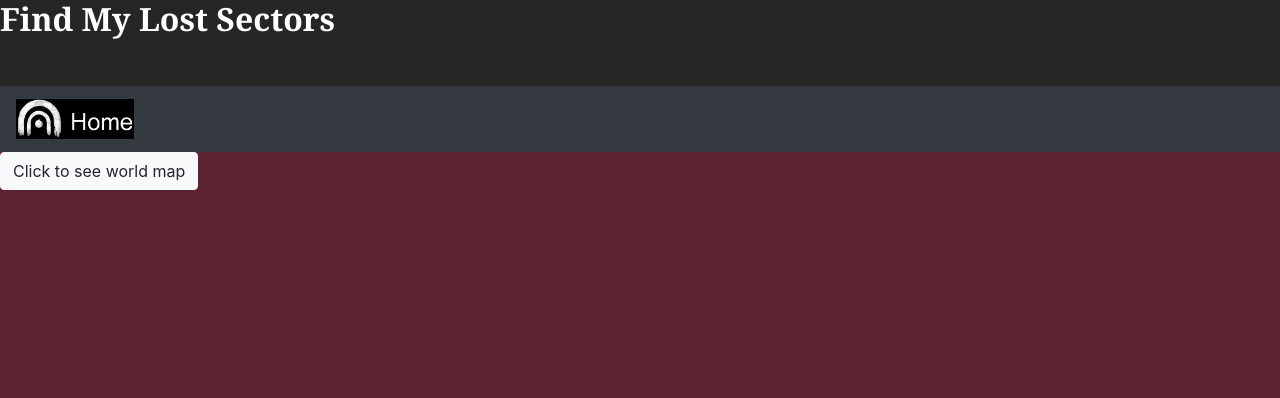
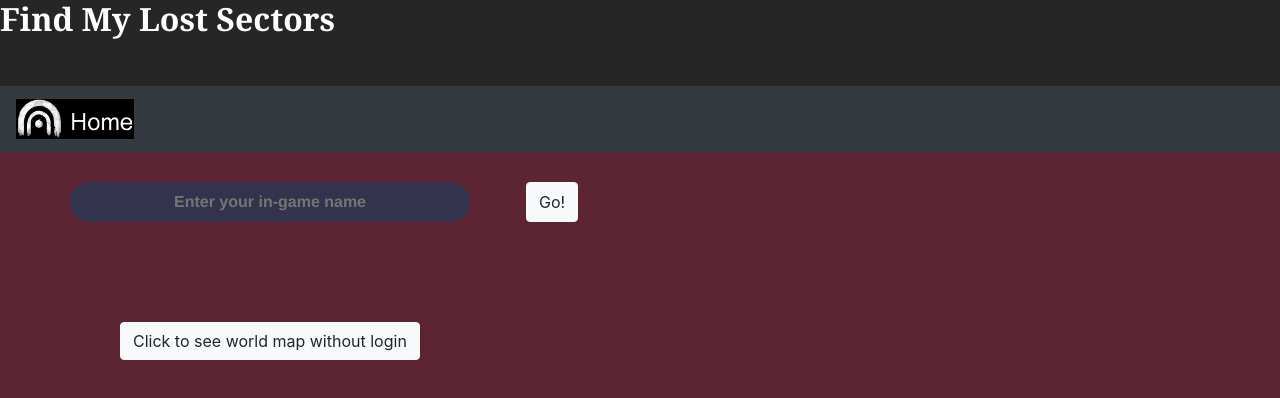
Before and after one commit to jp-son/find-my-lost-sectors, a React (Create React App) app: page / in a window 1280 px wide. Shown: the top 398 px of the page. Built offline with nearby package versions, Linux system fonts and the light colour scheme.

Commit message:
Added the feature to search for player and change between characters. Maps do not connect to player data yet.

```diff
--- a/src/components/Director.js
+++ b/src/components/Director.js
@@ -15,18 +15,29 @@ const styleObj = {
 	position: "absolute"
 };
 
+const classMap = {
+	671679327: "Hunter",
+	3655393761: "Titan",
+	2271682572: "Warlock",
+};
+
 class Director extends React.Component {
 	constructor(props, context) {
 		super(props, context);
 		this.state = {
-			lsObject: {}
+			displayName: "",
+			mID: "",
+			charData: "",
+			imgLink: ""
 		}
 
-		this.callAPI = this.callAPI.bind(this);
+		//this.searchPlayer = this.searchPlayer.bind(this);
+		this.getCharacters = this.getCharacters.bind(this);
+		this.setImage = this.setImage.bind(this);
 	}
 
-	callAPI() {
-		let targetURL = "https://www.bungie.net/Platform/Destiny2/3/Profile/4611686018488108812/Character/2305843009468074119/?components=202";
+	/*searchPlayer() {
+		let targetURL = "https://www.bungie.net/Platform/Destiny2/SearchDestinyPlayer/-1/" + this.props.location.state.ign + "/";
 
 			fetch(targetURL, { headers: {
 				'X-API-KEY': 'c2f6f171ac5a45049af04b87f3587605'
@@ -34,22 +45,75 @@ class Director extends React.Component {
 	            .then((response) => response.json())
 	            .then((response) => {
 	                this.setState({
-	                	lsObject: response.Response.progressions.data.checklists["3142056444"]
-	                }, () => console.log(this.state.lsObject))
+	                	displayName: response.Response[0].displayName,
+	                	mID: response.Response[0].membershipId,
+	                }, () => this.getCharacters())
 	            })
 	            .catch(( error ) => {
 	                console.error(error)
 	            })
+	}*/
+
+	/*getCharacters() {
+		let targetURL = "https://www.bungie.net/Platform/Destiny2/3/Profile/" + this.state.mID + "/?components=200";
+
+			fetch(targetURL, { headers: {
+				'X-API-KEY': 'c2f6f171ac5a45049af04b87f3587605'
+			}})
+	            .then((response) => response.json())
+	            .then((response) => {
+	                this.setState({
+	                	charData: response.Response.characters.data,
+	                }, () => this.setImage())
+	            })
+	            .catch(( error ) => {
+	                console.error(error)
+	            })
+	}*/
+
+	getCharacters() {
+        let characters = []
+
+        Object.keys(this.state.charData).forEach((key) => {
+            characters.push(<li onClick={() => this.setImage(key)}>
+            	<a href="#" style={{color:'black'}}>{classMap[this.state.charData[key].classHash]}</a>
+            </li>);
+        });
+
+        return characters;
     }
 
-	/*componentDidMount() {
-	    this.callAPI();
+	setImage(key) {
+		//let temp = "https://www.bungie.net/" + key;
+		let temp = "https://www.bungie.net/" + this.state.charData[key].emblemPath;
+		//console.log(temp);
+		this.setState({
+			imgLink: temp
+		}, () => console.log(this.state.imgLink))
+	}
+
+	componentDidMount() {
+	    /*if (this.props.location.state) {
+	    	sessionStorage.setItem("tempdata", this.props.location.state);
+	    }
+	    else {
+	    	this.props.locations.state = sessionStorage.getItem("tempdata");
 	    }*/
+	    this.setState({
+	    	displayName: this.props.location.state.displayName,
+			mID: this.props.location.state.mID,
+			charData: this.props.location.state.charData,
+			imgLink: "https://www.bungie.net/" + this.props.location.state.charData[Object.keys(this.props.location.state.charData)[0]].emblemPath
+		})
+	}
 
 	render() {
+		//console.log(this.props.location.state.charData[Object.keys(this.props.location.state.charData)[0]].emblemPath);
 		return (
+				<div className="row" style={{margin:0}}>
+					<div className="col" style={{padding:0}}>
 						<div className="map-wrapper">
-				<img height="742" width="1306" src={worldMap} usemap="#imageMap"></img>
+							<img height="742" width="1306" src={worldMap} useMap="#imageMap"></img>
 							<map name="imageMap">
 								<Link to='/EDZ'>
 									<area shape="circle" coords="643,423,119"/>
@@ -80,6 +144,19 @@ class Director extends React.Component {
 								</Link>
 							</map>
 						</div>
+					</div>
+					<div className="col" style={{textAlign:"center"}}>
+						<img src={this.state.imgLink}></img>
+						<h1><strong>{this.state.displayName}</strong></h1>
+						<div className="dropdown">
+						  	<button className="btn btn-primary dropdown-toggle " type="button" data-toggle="dropdown">Dropdown
+						  	<span className="caret"></span></button>
+						  	<ul className="dropdown-menu">
+						  		{this.getCharacters()}
+						  	</ul>
+						</div>
+					</div>
+				</div>
 		)
 	}
 }
--- a/src/components/Home.js
+++ b/src/components/Home.js
@@ -1,20 +1,28 @@
 import React, { Component } from 'react';
 import {lsdata} from './lostsectordata.js';
 import { Link } from 'react-router-dom'
+import { Redirect } from 'react-router-dom'
 import '../styles/styles.css';
 
 class Home extends React.Component {
 	constructor(props, context) {
 		super(props, context);
 		this.state = {
-			lsObject: {}
+			proceedMap: false,
+			inputString:"",
+			displayName:"",
+			mID:"",
+			charData:{},
 		}
 
-		this.callAPI = this.callAPI.bind(this);
+		this.searchPlayer = this.searchPlayer.bind(this);
+		this.getCharacters = this.getCharacters.bind(this);
+		this.inputHandler = this.inputHandler.bind(this);
+		this.handleClick = this.handleClick.bind(this);
 	}
 
-	callAPI() {
-		let targetURL = "https://www.bungie.net/Platform/Destiny2/3/Profile/4611686018488108812/Character/2305843009468074119/?components=202";
+	searchPlayer() {
+		let targetURL = "https://www.bungie.net/Platform/Destiny2/SearchDestinyPlayer/3/" + this.state.inputString + "/";
 
 			fetch(targetURL, { headers: {
 				'X-API-KEY': 'c2f6f171ac5a45049af04b87f3587605'
@@ -22,23 +30,81 @@ class Home extends React.Component {
 	            .then((response) => response.json())
 	            .then((response) => {
 	                this.setState({
-	                	lsObject: response.Response.progressions.data.checklists["3142056444"]
-	                }, () => console.log(this.state.lsObject))
+	                	displayName: response.Response[0].displayName,
+	                	mID: response.Response[0].membershipId,
+	                }, () => this.getCharacters())
+	            })
+	            .catch(( error ) => {
+	                alert("Player does not exist");
+	            })
+	}
+
+	getCharacters() {
+		let targetURL = "https://www.bungie.net/Platform/Destiny2/3/Profile/" + this.state.mID + "/?components=200";
+
+			fetch(targetURL, { headers: {
+				'X-API-KEY': 'c2f6f171ac5a45049af04b87f3587605'
+			}})
+	            .then((response) => response.json())
+	            .then((response) => {
+	                this.setState({
+	                	charData: response.Response.characters.data,
+	                	proceedMap: true
+	                })
 	            })
 	            .catch(( error ) => {
 	                console.error(error)
 	            })
 	}
 
-	/*componentDidMount() {
-	    this.callAPI();
-	}*/
+	inputHandler(event) {
+		this.setState({ inputString: event.target.value });
+	}
+
+	handleClick() {
+		if (this.state.inputString != "") {
+			this.searchPlayer();
+		}
+	}
 
 	render() {
-		//console.log(this.state.lsObject);
+		if (this.state.proceedMap) {
+			return (<Redirect to={{
+						pathname:'/Director',
+						state: { ign: this.state.inputString,
+								 displayName: this.state.displayName,
+								 mID: this.state.mID,
+								 charData: this.state.charData }
+					}}/>
+			);
+		}
+
 		return (
-			//<div className="map-point"></div>
-			<Link className="btn btn-light" to="/Director">Click to see world map</Link>
+			<div className="container">
+				<div className="row" style={{paddingTop:30}}>
+					<div className="pr-2">
+						<input
+							className="inputStyle"
+							placeholder="Enter your in-game name"
+							value= {this.state.inputString}
+							onChange = {this.inputHandler}
+						/>
+					</div>
+					<div className="btn-group pl-5">
+	                    <button
+	                        type="button"
+	                        className="btn btn-light"
+	                        onClick = {this.handleClick}
+	                    >
+	                        Go!
+	                    </button>
+	            	</div>
+	            </div>
+
+	            <div className="row" style={{paddingTop:100, paddingLeft: 50}}>
+					<Link className="btn btn-light" to="/Director">Click to see world map without login</Link>
+	            </div>
+	        </div>
 		)
 	}
 }
--- a/src/styles/styles.css
+++ b/src/styles/styles.css
@@ -1,5 +1,5 @@
 .map-wrapper {
-	margin: 0 auto;
+	/*margin: 0 auto;*/
 	width: 1306px;
 	position: relative;
 }
@@ -21,3 +21,15 @@
 	height: auto;
 	width: auto;
 }
+
+.inputStyle {
+	background-color: #33334d;
+	color: white;
+	border: 0;
+	font-family: helvetica;
+	font-weight: bold;
+	padding: 8px;
+	border-radius: 50px;
+	width: 400px;
+	text-align: center;
+}
```
Lines whose indentation alone changed are shown as unchanged.
